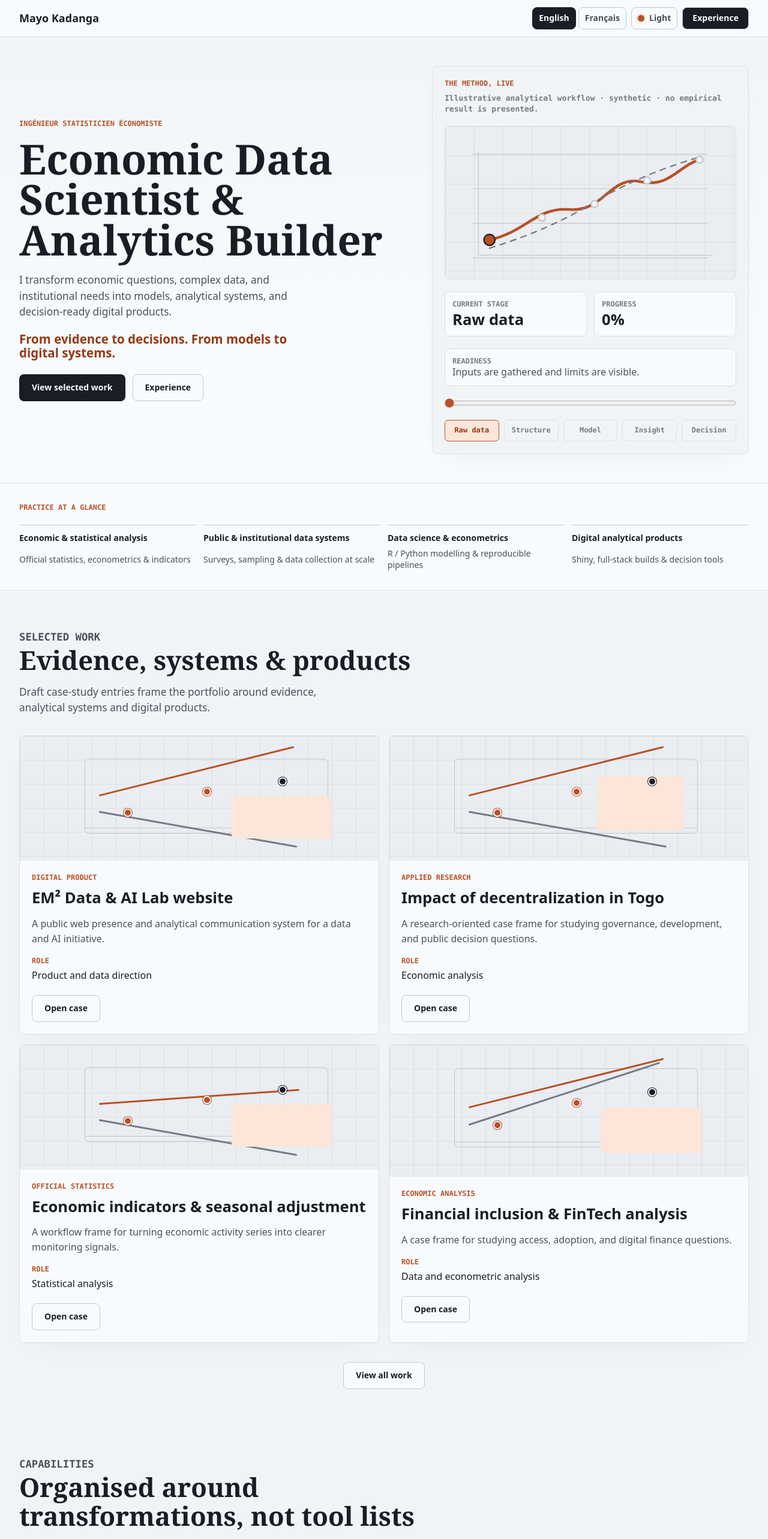
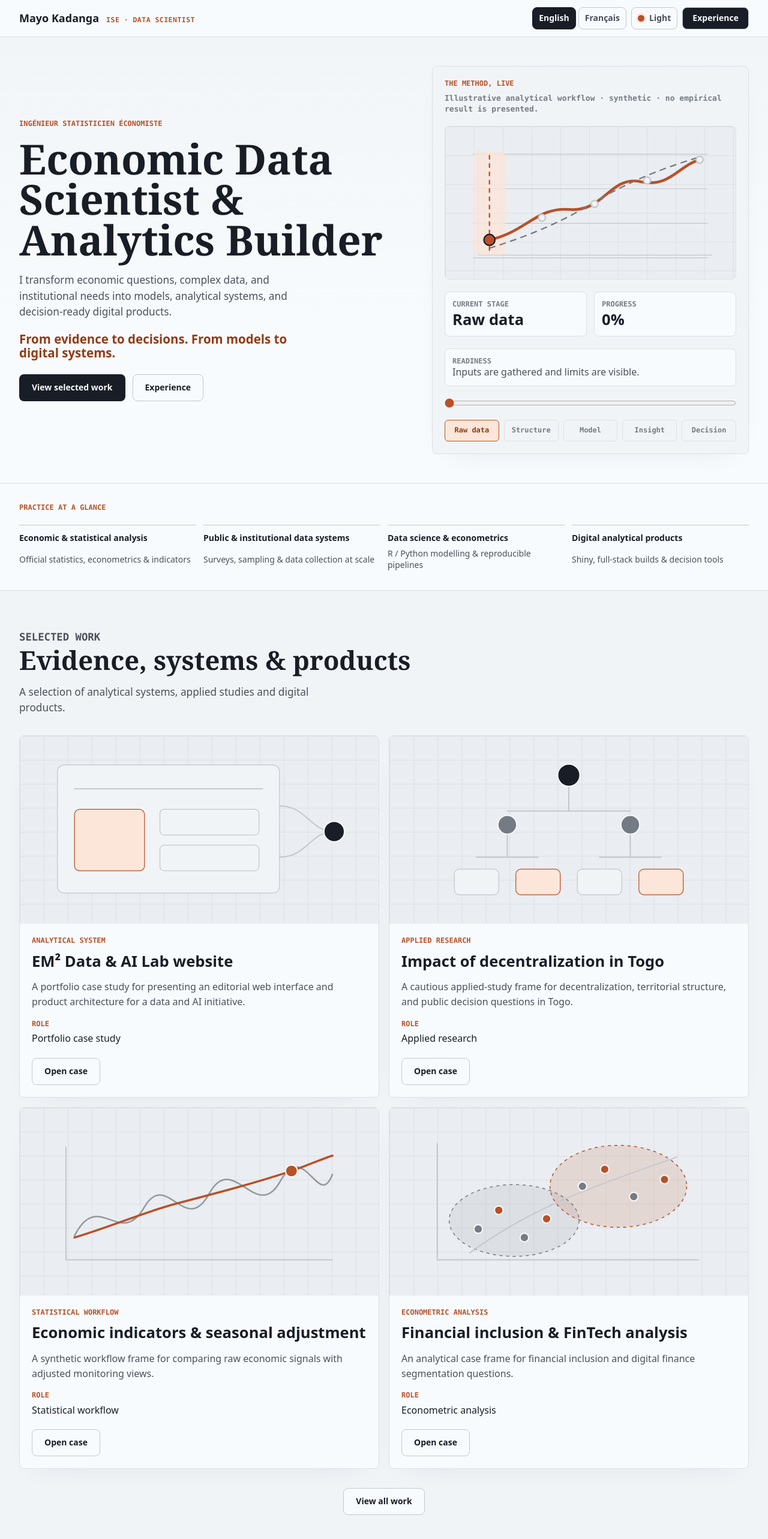
Before and after one commit to mayonorris/mayo-portfolio, a Next.js app in the folder apps/web/: page /en in a window 1280 px wide. Shown: the top 2566 px of the page at 60% size. Built offline with nearby package versions, Linux system fonts and the light colour scheme.

Commit message:
fix(web): finalize homepage design alignment

```diff
--- a/apps/web/app/globals.css
+++ b/apps/web/app/globals.css
@@ -1810,3 +1810,217 @@ main {
     padding: var(--space-4);
   }
 }
+/* Final homepage alignment pass */
+.site-header__identity {
+  flex-wrap: nowrap;
+  gap: var(--space-3);
+}
+
+.site-header__status {
+  display: none;
+  color: var(--color-accent);
+  font: 700 0.72rem / var(--leading-compact) var(--font-mono);
+  letter-spacing: 0.04em;
+  white-space: nowrap;
+}
+
+@media (min-width: 1180px) {
+  .site-header__status {
+    display: inline-block;
+  }
+}
+
+.method-demo__stage-band {
+  fill: var(--color-accent-soft);
+  opacity: 0.78;
+  transition:
+    x var(--transition-normal),
+    opacity var(--transition-fast);
+}
+
+.method-demo__active-line {
+  fill: none;
+  stroke: var(--color-accent);
+  stroke-dasharray: 5 7;
+  stroke-linecap: round;
+  stroke-width: 2;
+  transition: d var(--transition-normal);
+}
+
+.method-demo__slider:focus-visible {
+  outline: 3px solid var(--color-focus);
+  outline-offset: 0.45rem;
+}
+
+.work-visual {
+  display: grid;
+  min-height: 13.5rem;
+  place-items: stretch;
+}
+
+.work-visual::before,
+.work-visual::after {
+  content: none;
+}
+
+.work-visual__svg {
+  display: block;
+  width: 100%;
+  height: 100%;
+  min-height: 13.5rem;
+}
+
+.work-visual__svg * {
+  vector-effect: non-scaling-stroke;
+}
+
+.work-visual__svg .work-visual__axis,
+.work-visual__svg .work-visual__line,
+.work-visual__connector,
+.work-visual__raw,
+.work-visual__adjusted,
+.work-visual__divider {
+  position: static;
+  display: inline;
+  width: auto;
+  height: auto;
+  background: none;
+  fill: none;
+  stroke-linecap: round;
+  stroke-linejoin: round;
+}
+
+.work-visual__frame,
+.work-visual__panel,
+.work-visual__sample {
+  fill: var(--color-paper-soft);
+  stroke: var(--color-line-strong);
+  stroke-width: 1.25;
+}
+
+.work-visual__panel--accent,
+.work-visual__sample--accent {
+  fill: var(--color-accent-soft);
+  stroke: var(--color-accent);
+}
+
+.work-visual__svg .work-visual__line,
+.work-visual__connector,
+.work-visual__axis,
+.work-visual__divider {
+  stroke: var(--color-line-strong);
+  stroke-width: 2;
+}
+
+.work-visual__raw {
+  stroke: var(--color-ink-soft);
+  stroke-width: 2.5;
+  opacity: 0.74;
+}
+
+.work-visual__adjusted {
+  stroke: var(--color-accent);
+  stroke-width: 3.5;
+}
+
+.work-visual__cluster {
+  fill: color-mix(in oklch, var(--color-ink-soft) 12%, transparent);
+  stroke: var(--color-ink-soft);
+  stroke-dasharray: 5 6;
+  stroke-width: 1.5;
+}
+
+.work-visual__cluster--accent {
+  fill: color-mix(in oklch, var(--color-accent) 14%, transparent);
+  stroke: var(--color-accent);
+}
+
+.work-visual__scatter circle,
+.work-visual__dot {
+  position: static;
+  display: inline;
+  width: auto;
+  height: auto;
+  fill: var(--color-ink-soft);
+  stroke: var(--color-paper);
+  stroke-width: 2;
+}
+
+.work-visual__dot--accent,
+.work-visual__scatter circle:nth-child(2n) {
+  fill: var(--color-accent);
+}
+
+.work-visual__dot--ink {
+  fill: var(--color-ink);
+}
+
+.work-visual--systems .work-visual__svg,
+.work-visual--research .work-visual__svg,
+.work-visual--signal .work-visual__svg,
+.work-visual--finance .work-visual__svg {
+  background:
+    linear-gradient(90deg, var(--color-line) 1px, transparent 1px),
+    linear-gradient(180deg, var(--color-line) 1px, transparent 1px),
+    var(--color-surface);
+  background-size: 2.5rem 2.5rem, 2.5rem 2.5rem, auto;
+}
+
+.about-contact-section {
+  background:
+    linear-gradient(180deg, var(--color-paper-soft), var(--color-paper));
+  color: var(--color-ink);
+}
+
+.about-panel,
+.contact-panel {
+  border-top: var(--border-strong);
+}
+
+.about-panel h2,
+.contact-panel h2 {
+  color: var(--color-ink);
+}
+
+.contact-panel p {
+  color: var(--color-ink-muted);
+}
+
+.opportunity-tags li {
+  border: var(--border-thin);
+  background: var(--color-paper);
+  color: var(--color-ink-muted);
+}
+
+.about-contact-section .link-button--secondary {
+  border-color: var(--color-line-strong);
+  background: transparent;
+  color: var(--color-ink);
+}
+
+.about-contact-section .link-button--primary {
+  background: var(--color-ink);
+  color: var(--color-paper);
+}
+
+[data-theme="dark"] .about-contact-section {
+  background:
+    linear-gradient(180deg, var(--color-paper-soft), var(--color-surface));
+}
+
+@media (prefers-color-scheme: dark) {
+  :root:not([data-theme]) .about-contact-section {
+    background:
+      linear-gradient(180deg, var(--color-paper-soft), var(--color-surface));
+  }
+}
+
+.case-page .work-visual__svg {
+  min-height: 24rem;
+}
+
+@media (max-width: 760px) {
+  .work-visual__svg {
+    min-height: 12rem;
+  }
+}
--- a/apps/web/components/method-demo.tsx
+++ b/apps/web/components/method-demo.tsx
@@ -7,15 +7,22 @@ type MethodDemoProps = {
   content: HomeContent["method"];
 };
 
+const pointY = [164, 132, 112, 78, 48];
+
 export function MethodDemo({ content }: MethodDemoProps) {
   const sliderId = useId();
   const [stageIndex, setStageIndex] = useState(0);
   const stage = content.stages[stageIndex];
   const maxIndex = content.stages.length - 1;
   const progress = Math.round((stageIndex / maxIndex) * 100);
+  const activeX = 64 + stageIndex * 76;
 
   return (
-    <figure className="method-demo surface" aria-labelledby={`${sliderId}-title`}>
+    <figure
+      className="method-demo surface"
+      aria-labelledby={`${sliderId}-title`}
+      data-stage={stageIndex}
+    >
       <div className="method-demo__header">
         <p className="eyebrow" id={`${sliderId}-title`}>
           {content.title}
@@ -30,12 +37,24 @@ export function MethodDemo({ content }: MethodDemoProps) {
           <path className="method-demo__grid-line" d="M40 140 H380" />
           <path className="method-demo__grid-line" d="M40 190 H380" />
           <path className="method-demo__axis" d="M48 186 H386 M48 36 V186" />
+          <rect
+            className="method-demo__stage-band"
+            height="150"
+            rx="8"
+            width="46"
+            x={activeX - 23}
+            y="36"
+          />
           <path className="method-demo__signal" d="M64 164 C118 152 132 116 180 120 C230 124 238 70 284 80 C326 88 338 56 368 48" />
           <path className="method-demo__model" d="M64 176 C128 156 172 136 218 108 C272 76 322 58 368 44" />
+          <path
+            className="method-demo__active-line"
+            d={`M${activeX} 42 V184`}
+          />
           <g className="method-demo__points">
             {content.stages.map((item, index) => {
               const x = 64 + index * 76;
-              const y = [164, 132, 112, 78, 48][index];
+              const y = pointY[index];
 
               return (
                 <circle
@@ -70,6 +89,7 @@ export function MethodDemo({ content }: MethodDemoProps) {
         {content.sliderLabel}
       </label>
       <input
+        aria-valuetext={stage.label}
         className="method-demo__slider"
         id={sliderId}
         max={maxIndex}
--- a/apps/web/components/work-visual.tsx
+++ b/apps/web/components/work-visual.tsx
@@ -4,16 +4,76 @@ type WorkVisualProps = {
   variant: WorkVisualVariant;
 };
 
+function SystemsVisual() {
+  return (
+    <svg className="work-visual__svg" viewBox="0 0 420 220">
+      <rect className="work-visual__frame" height="150" rx="8" width="260" x="44" y="34" />
+      <path className="work-visual__line" d="M64 62 H284" />
+      <rect className="work-visual__panel work-visual__panel--accent" height="72" rx="6" width="82" x="64" y="86" />
+      <rect className="work-visual__panel" height="30" rx="5" width="116" x="164" y="86" />
+      <rect className="work-visual__panel" height="30" rx="5" width="116" x="164" y="128" />
+      <path className="work-visual__connector" d="M304 82 C336 82 340 112 368 112" />
+      <path className="work-visual__connector" d="M304 142 C336 142 340 112 368 112" />
+      <circle className="work-visual__dot work-visual__dot--ink" cx="368" cy="112" r="12" />
+    </svg>
+  );
+}
+
+function ResearchVisual() {
+  return (
+    <svg className="work-visual__svg" viewBox="0 0 420 220">
+      <circle className="work-visual__dot work-visual__dot--ink" cx="210" cy="46" r="13" />
+      <path className="work-visual__connector" d="M210 60 V88 M138 88 H282" />
+      <circle className="work-visual__dot" cx="138" cy="104" r="11" />
+      <circle className="work-visual__dot" cx="282" cy="104" r="11" />
+      <path className="work-visual__connector" d="M138 116 V142 M102 142 H174 M282 116 V142 M246 142 H318" />
+      <rect className="work-visual__sample" height="30" rx="6" width="52" x="76" y="156" />
+      <rect className="work-visual__sample work-visual__sample--accent" height="30" rx="6" width="52" x="148" y="156" />
+      <rect className="work-visual__sample" height="30" rx="6" width="52" x="220" y="156" />
+      <rect className="work-visual__sample work-visual__sample--accent" height="30" rx="6" width="52" x="292" y="156" />
+    </svg>
+  );
+}
+
+function SignalVisual() {
+  return (
+    <svg className="work-visual__svg" viewBox="0 0 420 220">
+      <path className="work-visual__axis" d="M54 178 H366 M54 46 V178" />
+      <path className="work-visual__raw" d="M64 150 C92 94 118 166 146 116 C172 72 194 152 222 100 C250 50 278 138 306 84 C334 38 350 120 366 78" />
+      <path className="work-visual__adjusted" d="M64 152 C116 136 146 122 184 112 C230 100 276 88 318 74 C340 66 354 60 366 56" />
+      <circle className="work-visual__dot work-visual__dot--accent" cx="318" cy="74" r="7" />
+    </svg>
+  );
+}
+
+function FinanceVisual() {
+  return (
+    <svg className="work-visual__svg" viewBox="0 0 420 220">
+      <ellipse className="work-visual__cluster" cx="146" cy="132" rx="76" ry="42" />
+      <ellipse className="work-visual__cluster work-visual__cluster--accent" cx="268" cy="92" rx="80" ry="48" />
+      <path className="work-visual__axis" d="M56 178 H362 M56 42 V178" />
+      <g className="work-visual__scatter">
+        <circle cx="104" cy="142" r="5" />
+        <circle cx="128" cy="120" r="5" />
+        <circle cx="158" cy="152" r="5" />
+        <circle cx="184" cy="130" r="5" />
+        <circle cx="226" cy="92" r="5" />
+        <circle cx="252" cy="72" r="5" />
+        <circle cx="286" cy="104" r="5" />
+        <circle cx="322" cy="84" r="5" />
+      </g>
+      <path className="work-visual__divider" d="M94 170 C154 126 208 102 336 58" />
+    </svg>
+  );
+}
+
 export function WorkVisual({ variant }: WorkVisualProps) {
   return (
     <div className={`work-visual work-visual--${variant}`} aria-hidden="true">
-      <span className="work-visual__axis work-visual__axis--x" />
-      <span className="work-visual__axis work-visual__axis--y" />
-      <span className="work-visual__line work-visual__line--one" />
-      <span className="work-visual__line work-visual__line--two" />
-      <span className="work-visual__node work-visual__node--one" />
-      <span className="work-visual__node work-visual__node--two" />
-      <span className="work-visual__node work-visual__node--three" />
+      {variant === "systems" ? <SystemsVisual /> : null}
+      {variant === "research" ? <ResearchVisual /> : null}
+      {variant === "signal" ? <SignalVisual /> : null}
+      {variant === "finance" ? <FinanceVisual /> : null}
     </div>
   );
 }
--- a/apps/web/content/home.ts
+++ b/apps/web/content/home.ts
@@ -111,11 +111,11 @@ const selectedWorkItems = {
   en: [
     {
       slug: "em2-data-ai-lab-website",
-      category: "Digital product",
+      category: "Analytical system",
       title: "EM² Data & AI Lab website",
       scope:
-        "A public web presence and analytical communication system for a data and AI initiative.",
-      role: "Product and data direction",
+        "A portfolio case study for presenting an editorial web interface and product architecture for a data and AI initiative.",
+      role: "Portfolio case study",
       visual: "systems",
     },
     {
@@ -123,37 +123,37 @@ const selectedWorkItems = {
       category: "Applied research",
       title: "Impact of decentralization in Togo",
       scope:
-        "A research-oriented case frame for studying governance, development, and public decision questions.",
-      role: "Economic analysis",
+        "A cautious applied-study frame for decentralization, territorial structure, and public decision questions in Togo.",
+      role: "Applied research",
       visual: "research",
     },
     {
       slug: "economic-indicators-seasonal-adjustment",
-      category: "Official statistics",
+      category: "Statistical workflow",
       title: "Economic indicators & seasonal adjustment",
       scope:
-        "A workflow frame for turning economic activity series into clearer monitoring signals.",
-      role: "Statistical analysis",
+        "A synthetic workflow frame for comparing raw economic signals with adjusted monitoring views.",
+      role: "Statistical workflow",
       visual: "signal",
     },
     {
       slug: "financial-inclusion-fintech-analysis",
-      category: "Economic analysis",
+      category: "Econometric analysis",
       title: "Financial inclusion & FinTech analysis",
       scope:
-        "A case frame for studying access, adoption, and digital finance questions.",
-      role: "Data and econometric analysis",
+        "An analytical case frame for financial inclusion and digital finance segmentation questions.",
+      role: "Econometric analysis",
       visual: "finance",
     },
   ],
   fr: [
     {
       slug: "em2-data-ai-lab-website",
-      category: "Produit numérique",
+      category: "Système analytique",
       title: "EM² Data & AI Lab website",
       scope:
-        "Une présence web publique et un système de communication analytique pour une initiative data et IA.",
-      role: "Direction produit et data",
+        "Une étude de cas portfolio pour présenter une interface web éditoriale et une architecture produit pour une initiative data et IA.",
+      role: "Étude de cas portfolio",
       visual: "systems",
     },
     {
@@ -161,26 +161,26 @@ const selectedWorkItems = {
       category: "Recherche appliquée",
       title: "Impact of decentralization in Togo",
       scope:
-        "Un cadre de cas orienté recherche pour étudier des questions de gouvernance, de développement et de décision publique.",
-      role: "Analyse économique",
+        "Un cadre d’étude appliquée prudent sur la décentralisation, la structure territoriale et les questions de décision publique au Togo.",
+      role: "Recherche appliquée",
       visual: "research",
     },
     {
       slug: "economic-indicators-seasonal-adjustment",
-      category: "Statistique officielle",
+      category: "Flux statistique",
       title: "Economic indicators & seasonal adjustment",
       scope:
-        "Un cadre de travail pour transformer des séries d’activité économique en signaux de suivi plus lisibles.",
-      role: "Analyse statistique",
+        "Un cadre de flux synthétique pour comparer des signaux économiques bruts avec des vues de suivi ajustées.",
+      role: "Flux statistique",
       visual: "signal",
     },
     {
       slug: "financial-inclusion-fintech-analysis",
-      category: "Analyse économique",
+      category: "Analyse économétrique",
       title: "Financial inclusion & FinTech analysis",
       scope:
-        "Un cadre de cas pour étudier les questions d’accès, d’adoption et de finance numérique.",
-      role: "Analyse data et économétrique",
+        "Un cadre analytique pour les questions d’inclusion financière et de segmentation de la finance numérique.",
+      role: "Analyse économétrique",
       visual: "finance",
     },
   ],
@@ -227,7 +227,7 @@ export const homeContent = {
       eyebrow: "SELECTED WORK",
       title: "Evidence, systems & products",
       intro:
-        "Draft case-study entries frame the portfolio around evidence, analytical systems and digital products.",
+        "A selection of analytical systems, applied studies and digital products.",
       viewAll: "View all work",
       cardCta: "Open case",
       roleLabel: "Role",
@@ -329,7 +329,7 @@ export const homeContent = {
       eyebrow: "TRAVAUX SÉLECTIONNÉS",
       title: "Preuves, systèmes et produits",
       intro:
-        "Des entrées de cas structurent le portfolio autour des preuves, des systèmes analytiques et des produits numériques.",
+        "Une sélection de systèmes analytiques, d’études appliquées et de produits numériques.",
       viewAll: "Voir tous les travaux",
       cardCta: "Voir le cas",
       roleLabel: "Rôle",
```
